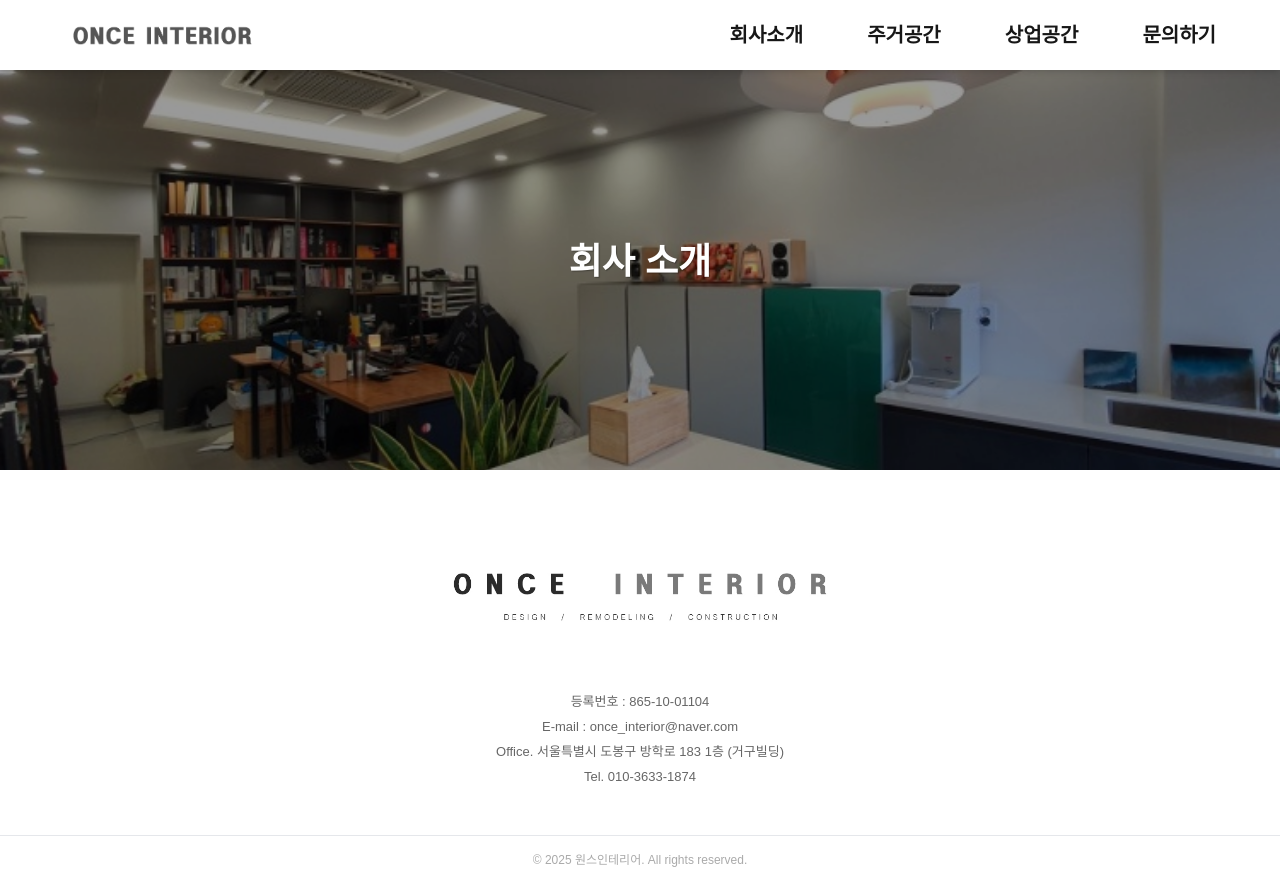
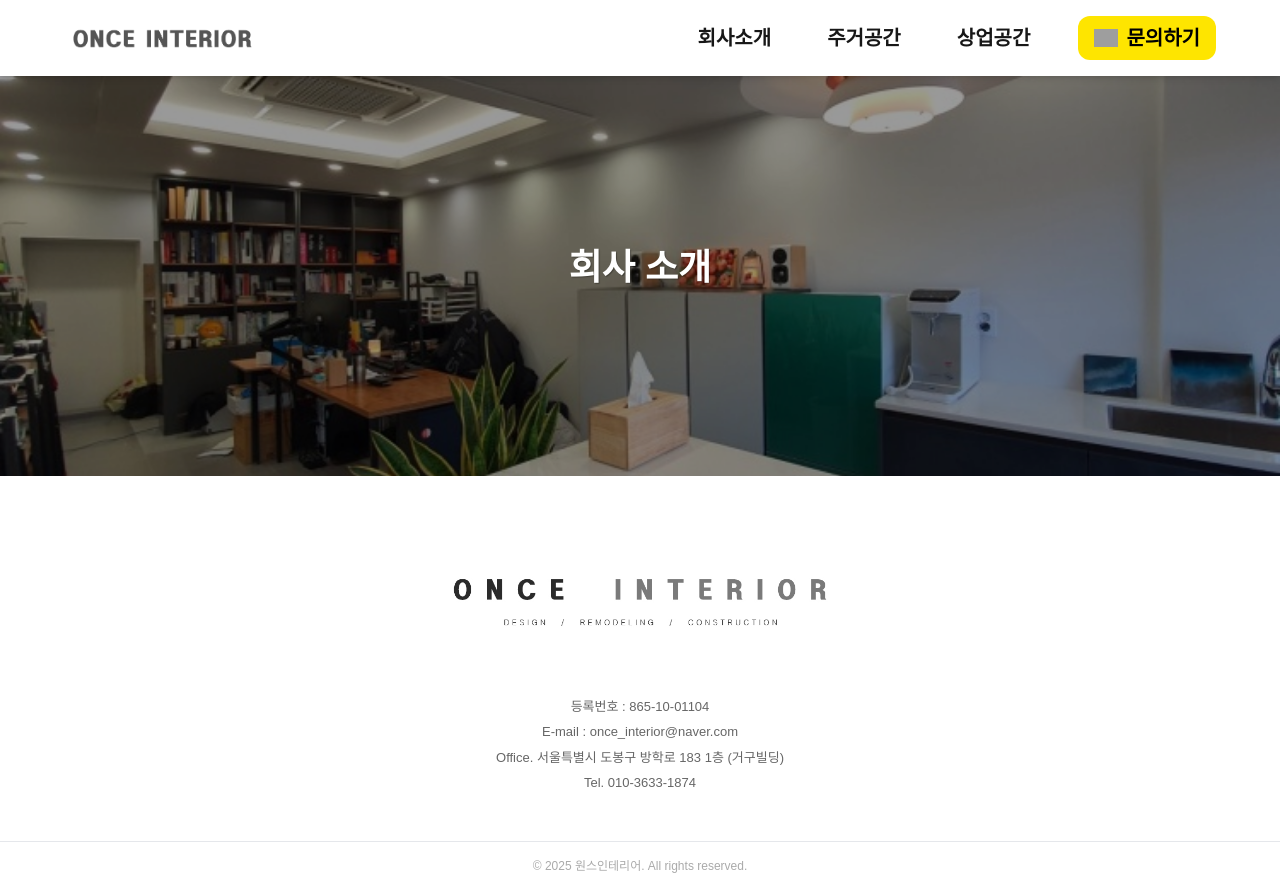
Before and after one commit to onceinterior/once-interior, a Next.js app: page /about in a window 1280 px wide. Built offline with nearby package versions, Linux system fonts and the light colour scheme; grey boxes are pictures that could not be loaded.

Commit message:
feat: header 디자인 조정

```diff
--- a/src/app/contact/page.tsx
+++ /dev/null
@@ -1,45 +0,0 @@
-"use client"
-
-import Image from "next/image";
-
-export default function Contact() {
-    return (
-        <div>
-            {/* CTA 영역 */}
-            <section className="bg-gray-300 py-24 text-center px-4 text-white">
-                <h1
-                    className="text-4xl font-bold mb-4"
-                    style={{
-                        textShadow: "1px 1px 1px rgba(0, 0, 0, 0.3)",
-                    }}
-                >
-                    고객상담 및 문의
-                </h1>
-            </section>
-
-            {/* 정보 + 버튼 영역 */}
-            <section className="bg-white py-20 px-4">
-                <div>
-                    {/* 카카오 버튼 */}
-                    <div className="flex justify-center pt-6">
-                        <button
-                            onClick={() =>
-                                window.open("https://open.kakao.com/o/random", "_blank") // TODO 수정 필요
-                            }
-                            className="bg-[#FEE500] text-black px-8 py-4 rounded-full text-lg font-semibold hover:bg-[#F5DC00] transition flex items-center gap-2 hover:cursor-pointer"
-                        >
-                            <Image
-                                width="100"
-                                height="100"
-                                src="/icons/kakaotalk.png"
-                                alt="카카오톡 아이콘"
-                                className="w-6 h-6 object-contain"
-                            />
-                            카카오톡으로 상담하기
-                        </button>
-                    </div>
-                </div>
-            </section>
-        </div>
-    );
-}
--- /dev/null
+++ b/src/components/contact-header.tsx
@@ -0,0 +1,24 @@
+"use client"
+import Image from "next/image";
+
+export default function KakaoHeader() {
+    return (
+        <div>
+            <button
+                onClick={() =>
+                    window.open("https://open.kakao.com/me/once_interior", "_blank")
+                }
+                className="bg-[#FEE500] text-black px-4 py-2 rounded-xl text-xl font-semibold hover:bg-[#F5DC00] transition flex items-center gap-2 hover:cursor-pointer"
+            >
+                <Image
+                    width="100"
+                    height="100"
+                    src="/icons/kakaotalk.png"
+                    alt="카카오톡 아이콘"
+                    className="w-6 h-6 object-contain"
+                />
+                문의하기
+            </button>
+        </div>
+    )
+}
--- a/src/components/header.tsx
+++ b/src/components/header.tsx
@@ -1,5 +1,6 @@
 import Link from "next/link";
 import Image from "next/image";
+import KakaoHeader from "@/components/contact-header";
 
 export default function Header() {
     return (
@@ -14,11 +15,17 @@ export default function Header() {
                         className="cursor-pointer"
                     />
                 </Link>
-                <nav className="text-xl space-x-16 font-bold">
-                    <Link href="/about" className="hover:text-[#a68b5b] transition-colors">회사소개</Link>
-                    <Link href="/residence" className="hover:text-[#a68b5b] transition-colors">주거공간</Link>
-                    <Link href="/commerce" className="hover:text-[#a68b5b] transition-colors">상업공간</Link>
-                    <Link href="/contact" className="hover:text-[#a68b5b] transition-colors">문의하기</Link>
+                <nav className="flex items-center text-xl space-x-10 font-bold">
+                    <div className="px-2 py-2">
+                        <Link href="/about" className="hover:text-[#a68b5b] transition-colors">회사소개</Link>
+                    </div>
+                    <div className="px-2 py-2">
+                        <Link href="/residence" className="hover:text-[#a68b5b] transition-colors">주거공간</Link>
+                    </div>
+                    <div className="px-2 py-2">
+                        <Link href="/commerce" className="hover:text-[#a68b5b] transition-colors">상업공간</Link>
+                    </div>
+                    <KakaoHeader />
                 </nav>
             </div>
         </header>
```
